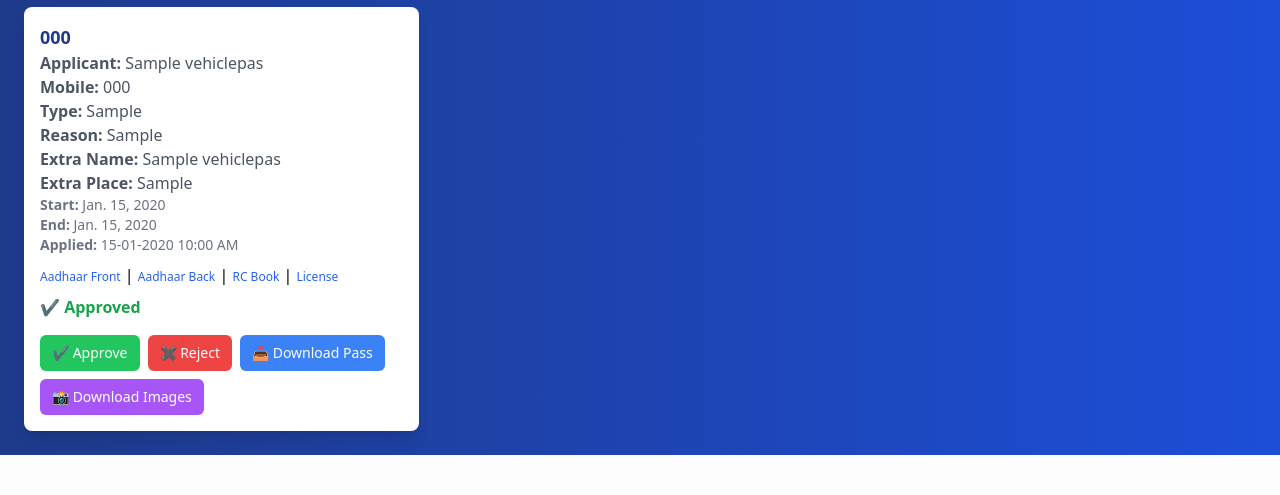
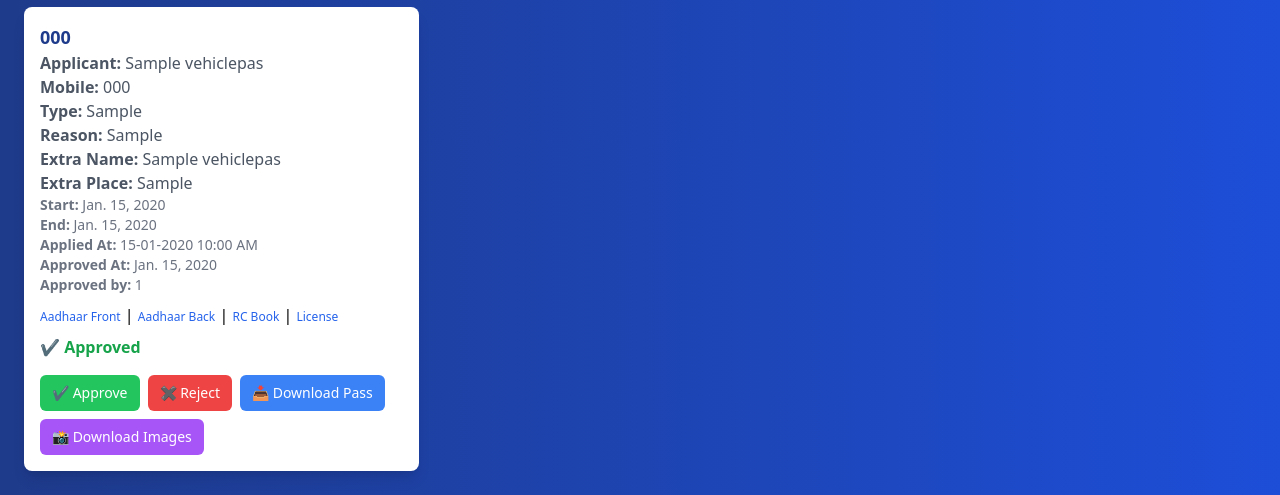
Before and after one commit to Itstudentjnd/Shivratri_netram, a Django app: template pdfapp/templates/admin_vehicle_passes.html in a window 1280 px wide. Shown: the part 367-862 px from the top of the page. Before the commit the page ends 822 px from the top, so only its background shows below. Run offline with Django 4.2, Linux system fonts and the light colour scheme; tables that the repository leaves empty hold one stand-in row (values such as "Sample post"); the template is opened without the code that fills it: values that come from a table or form of the project are taken from there, most other values are stand-ins (such as "Sample title", 1, 10 or a date in 2020); some libraries are stand-ins or nearby versions.

Commit message:
Add files via upload

```diff
--- a/pdfapp/templates/admin_vehicle_passes.html
+++ b/pdfapp/templates/admin_vehicle_passes.html
@@ -4,7 +4,7 @@
 <head>
     <meta charset="UTF-8">
     <meta name="viewport" content="width=device-width, initial-scale=1.0">
-    <title>Vehicle Pass Approval | Gujarat Police</title>
+    <title>જુનાગઢ પોલીસ</title>
     <script src="https://cdn.tailwindcss.com"></script>
 </head>
 <body class="bg-gradient-to-r from-blue-900 to-blue-700 text-white min-h-screen flex flex-col">
@@ -68,7 +68,9 @@
                     <!-- 🗓 Dates -->
                     <p class="text-gray-500 text-sm"><strong>Start:</strong> {{ pass.start_date }}</p>
                     <p class="text-gray-500 text-sm"><strong>End:</strong> {{ pass.end_date }}</p>
-                    <p class="text-gray-500 text-sm"><strong>Applied:</strong> {{ pass.applied_at|date:"d-m-Y h:i A" }}</p>
+                    <p class="text-gray-500 text-sm"><strong>Applied At:</strong> {{ pass.applied_at|date:"d-m-Y h:i A" }}</p>
+                    <p class="text-gray-500 text-sm"><strong>Approved At:</strong> {{ pass.approved_date }}</p>
+                    <p class="text-gray-500 text-sm"><strong>Approved by:</strong> {{ pass.approved_by }}</p>
 
                     <!-- 📝 Rejection Reason -->
                     {% if pass.status == "rejected" %}
```
